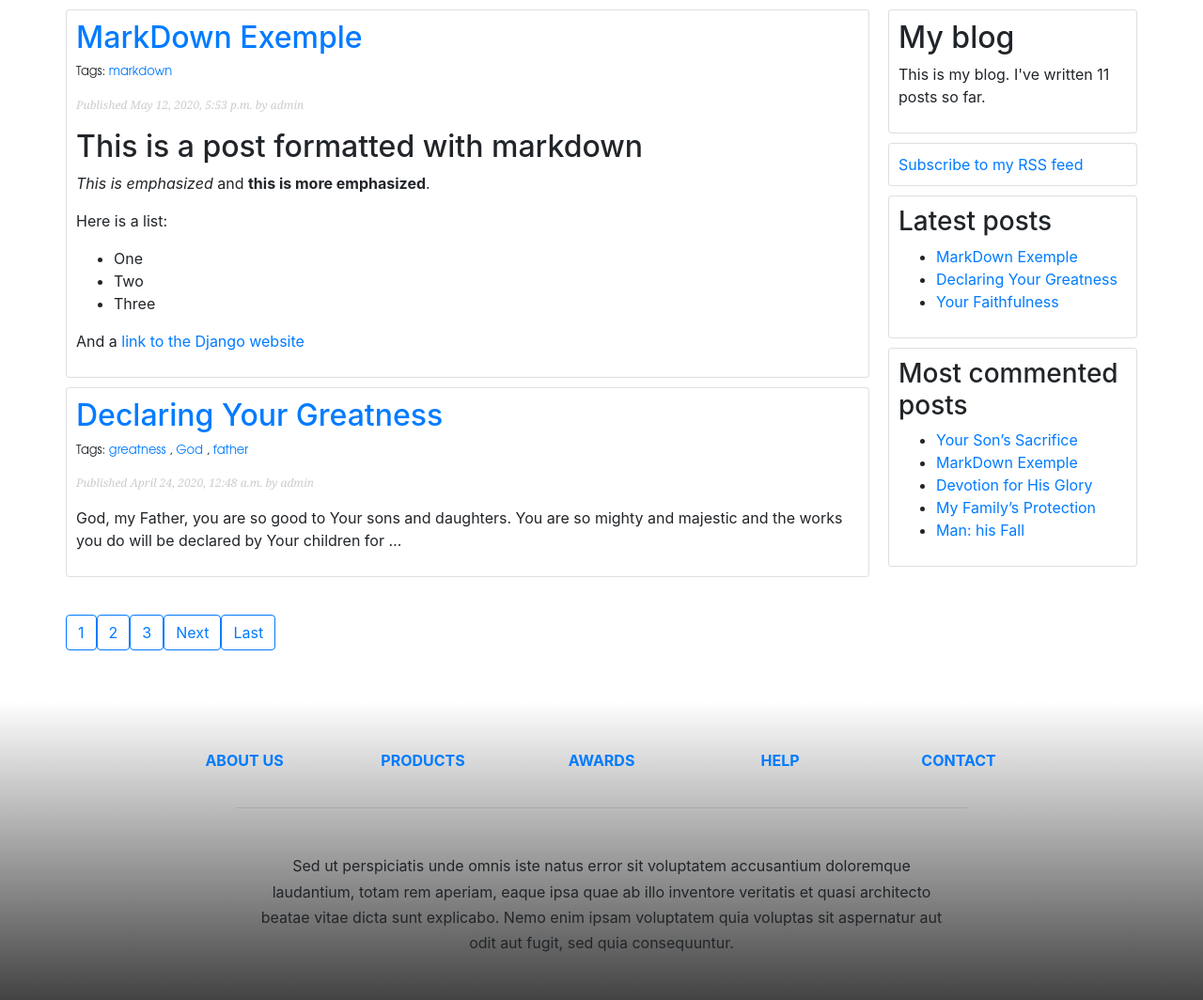
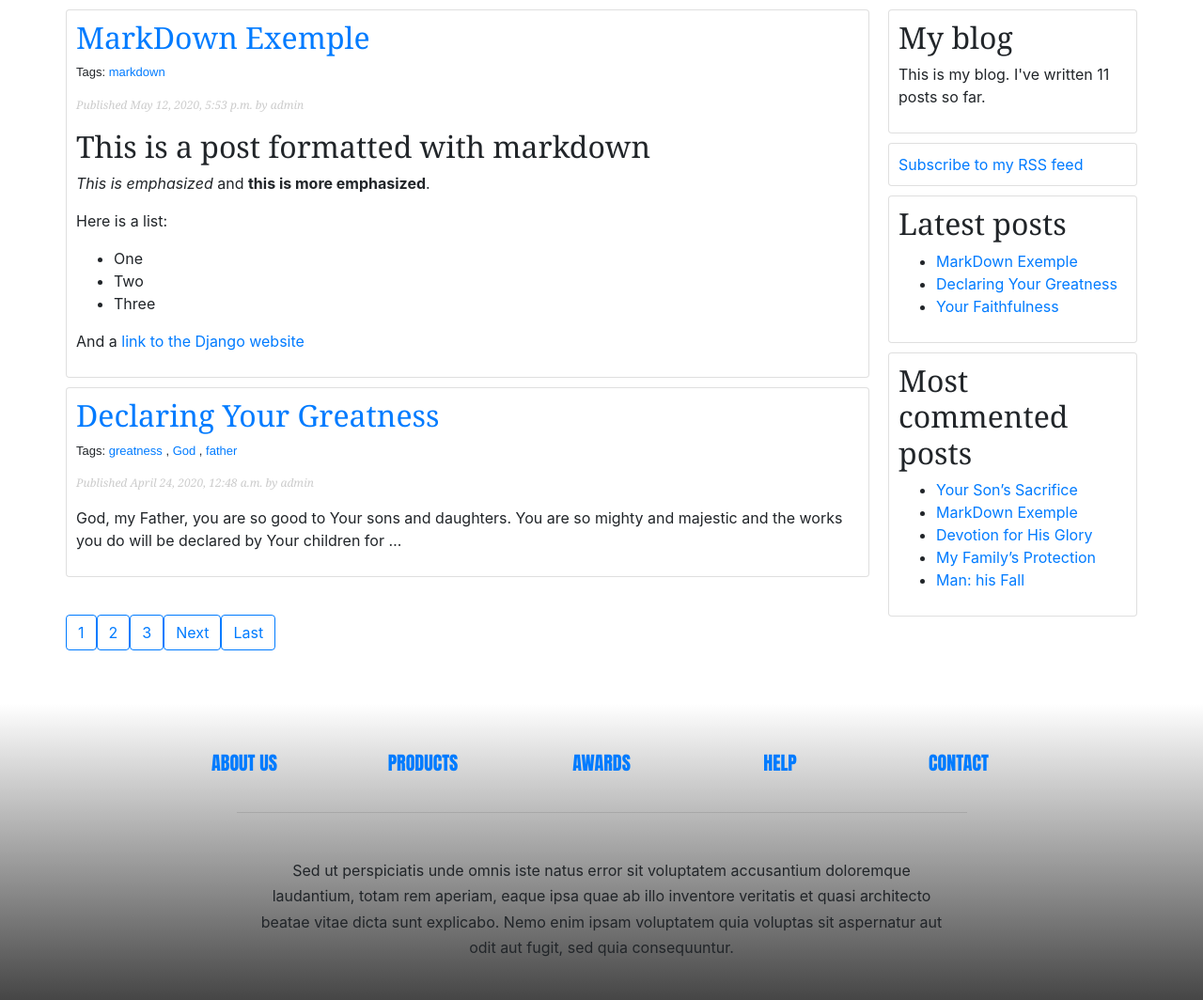
Before and after one commit to NicacioSilva/BlogProject, a Django app: page /BlogApp/ in a window 1280 px wide. Shown: the part 56-1120 px from the top of the page at 94% size. Run offline with Django 3.2, Linux system fonts and the light colour scheme; data comes from the database, SQL or seed files in the repository; parts of the project's set-up code (start-up, migrations or seed data) failed here and were passed over; some libraries are stand-ins or nearby versions.

Commit message:
fonts upgrade

```diff
--- a/BlogApp/static/css/BlogApp.css
+++ b/BlogApp/static/css/BlogApp.css
@@ -9,7 +9,7 @@ html, body {
 }
 /* Add a gray background color with some padding */
 body {
-    font-family: Arial, cursive;
+    font-family: Georgia, serif;
 }
 
 /* Clear floats after the columns */
@@ -47,13 +47,6 @@ body {
     margin-top: 10px;
 }
 
-/* Fake image */
-.fakeimg {
-    background-color: #aaa;
-    width: 100%;
-    padding: 20px;
-}
-
 a {
     color: #00abff;
     text-decoration: none;
@@ -65,14 +58,23 @@ h1 {
 }
 
 h2 {
+    font-family: Georgia, serif;
+    font-weight: bold;
+    margin: 30px 0 0;
+}
+
+h3 {
+    font-family: Impact, serif;
     font-weight: normal;
-    margin: 30px 0 0;
+    text-decoration: none;
+    font-size: 20px!important;
 }
 
 #content {
     float: left;
     width: 60%;
     padding: 0 0 0 30px;
+    font-family: Helvetica, sans-serif;
 }
 
 p.date {
@@ -84,7 +86,7 @@ p.date {
 
 p.tags {
     font-size: 13px;
-    font-family: Avantgarde, TeX Gyre Adventor, URW Gothic, serif;
+    font-family: Helvetica, sans-serif!important;
 }
 
 /* pagination */
--- a/BlogApp/templates/BlogApp/base.html
+++ b/BlogApp/templates/BlogApp/base.html
@@ -11,8 +11,6 @@
 
 <body>
 
-
-
 <div class="header">
     {% include "navbar.html" %}
 </div>
@@ -20,8 +18,8 @@
 <div class="container">
     <div class="row">
         <div class="leftcolumn">
-                {% block content %}
-                {% endblock %}
+            {% block content %}
+            {% endblock %}
         </div>
 
         <div class="rightcolumn">
@@ -35,12 +33,12 @@
             </div>
 
             <div class="card">
-                <h3>Latest posts</h3>
+                <h2>Latest posts</h2>
                 {% show_latest_posts 3 %}
             </div>
 
             <div class="card">
-                <h3>Most commented posts</h3>
+                <h2>Most commented posts</h2>
                 {% get_most_commented_posts as most_commented_posts %}
                 <ul>
                     {% for post in most_commented_posts %}
--- a/BlogApp/templates/footer.html
+++ b/BlogApp/templates/footer.html
@@ -9,41 +9,41 @@
 
       <!-- Grid column -->
       <div class="col-md-2 mb-3">
-        <h6 class="text-uppercase font-weight-bold">
+        <h3 class="text-uppercase font-weight-bold">
           <a href="#!">About us</a>
-        </h6>
+        </h3>
       </div>
       <!-- Grid column -->
 
       <!-- Grid column -->
       <div class="col-md-2 mb-3">
-        <h6 class="text-uppercase font-weight-bold">
+        <h3 class="text-uppercase font-weight-bold">
           <a href="#!">Products</a>
-        </h6>
+        </h3>
       </div>
       <!-- Grid column -->
 
       <!-- Grid column -->
       <div class="col-md-2 mb-3">
-        <h6 class="text-uppercase font-weight-bold">
+        <h3 class="text-uppercase font-weight-bold">
           <a href="#!">Awards</a>
-        </h6>
+        </h3>
       </div>
       <!-- Grid column -->
 
       <!-- Grid column -->
       <div class="col-md-2 mb-3">
-        <h6 class="text-uppercase font-weight-bold">
+        <h3 class="text-uppercase font-weight-bold">
           <a href="#!">Help</a>
-        </h6>
+        </h3>
       </div>
       <!-- Grid column -->
 
       <!-- Grid column -->
       <div class="col-md-2 mb-3">
-        <h6 class="text-uppercase font-weight-bold">
+        <h3 class="text-uppercase font-weight-bold">
           <a href="#!">Contact</a>
-        </h6>
+        </h3>
       </div>
       <!-- Grid column -->
 
```
